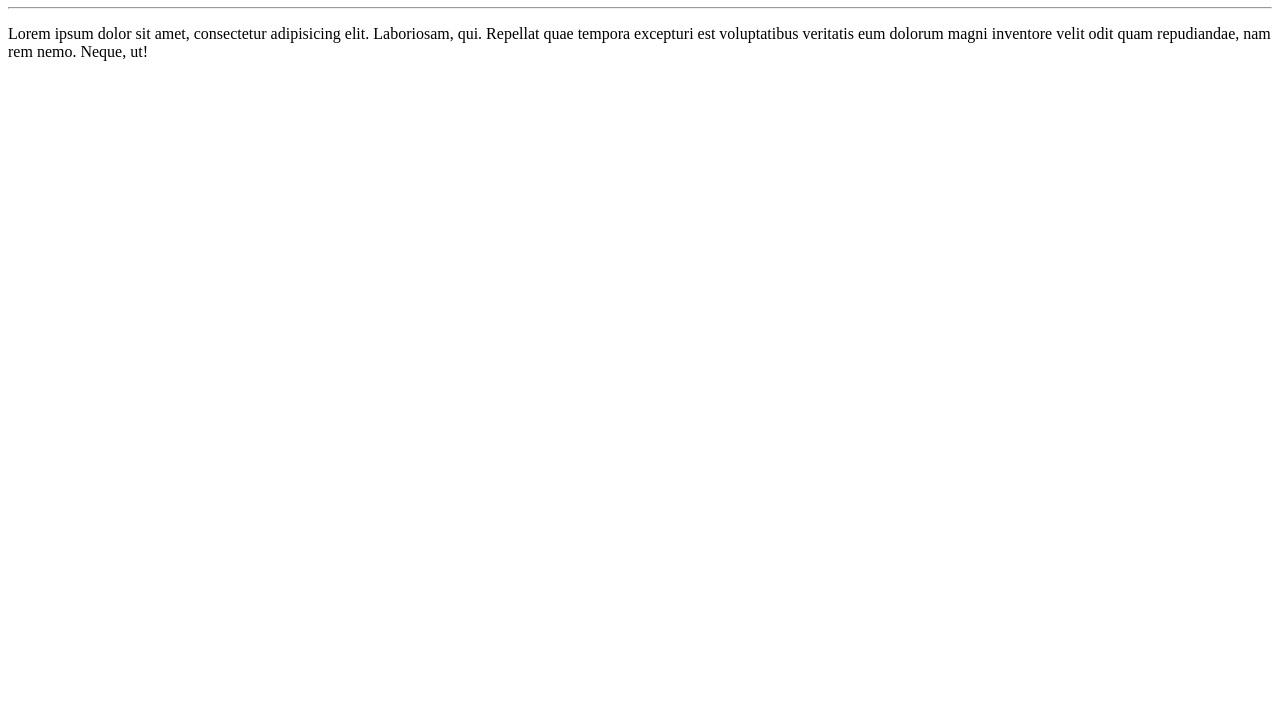
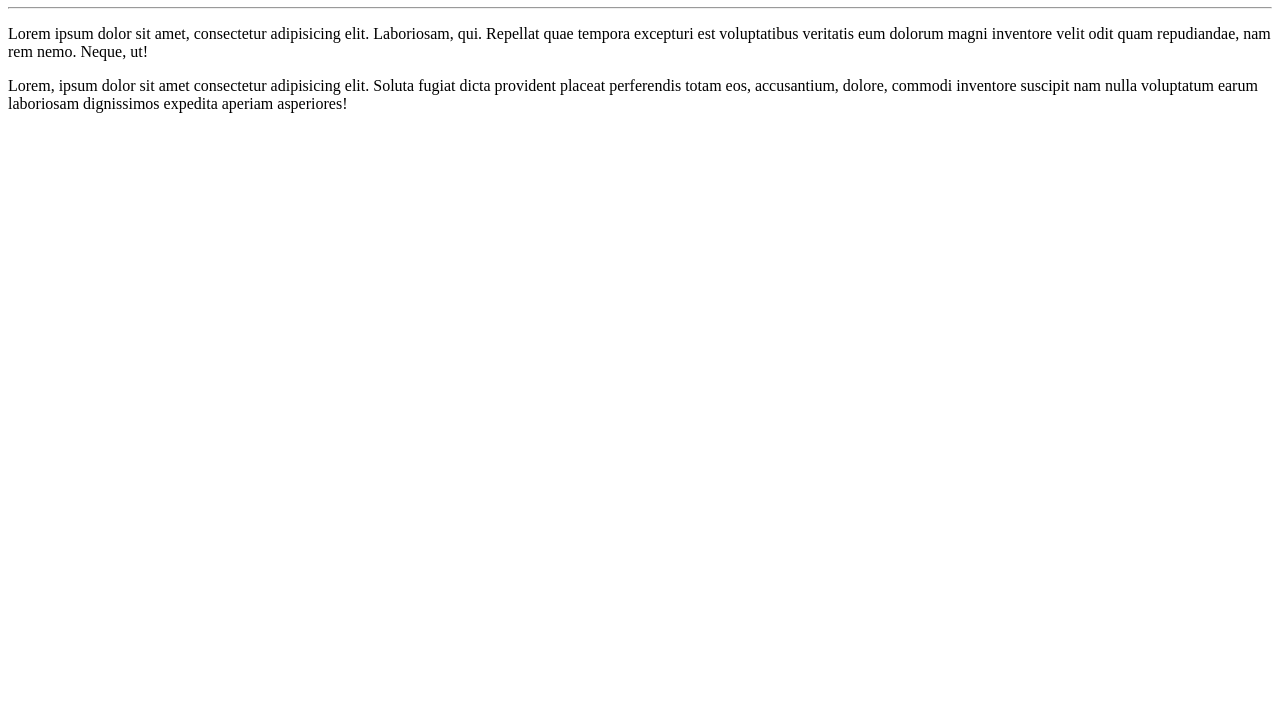
Before and after one commit to MatheusBinoo/Ola-Mundo, a plain HTML site: page Site-exemplo/index.html in a window 1280 px wide. Shown: the part 73-800 px from the top of the page. Drawn offline with Linux system fonts and the light colour scheme.

Commit message:
Adicionei um parágrafo

```diff
--- a/Site-exemplo/index.html
+++ b/Site-exemplo/index.html
@@ -9,5 +9,6 @@
     <h1>Olá, Mundo!</h1>
     <hr>
     <p>Lorem ipsum dolor sit amet, consectetur adipisicing elit. Laboriosam, qui. Repellat quae tempora excepturi est voluptatibus veritatis eum dolorum magni inventore velit odit quam repudiandae, nam rem nemo. Neque, ut!</p>
+    <p>Lorem, ipsum dolor sit amet consectetur adipisicing elit. Soluta fugiat dicta provident placeat perferendis totam eos, accusantium, dolore, commodi inventore suscipit nam nulla voluptatum earum laboriosam dignissimos expedita aperiam asperiores!</p>
 </body>
 </html>
```
